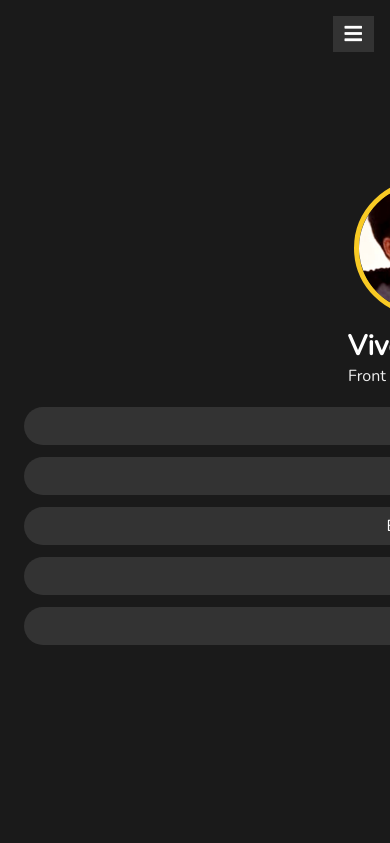
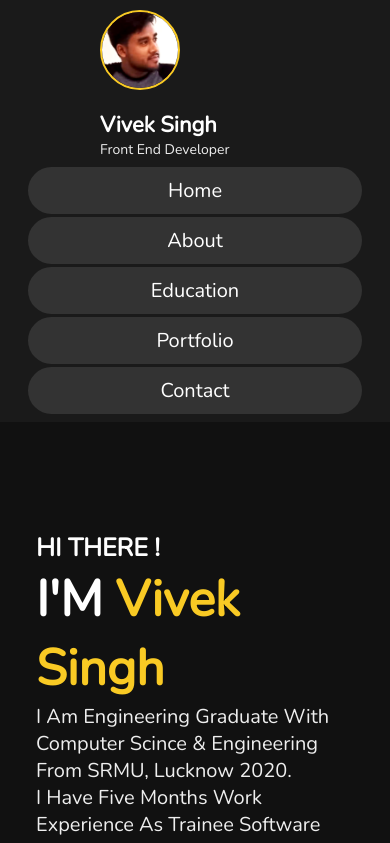
Before and after one commit to vivek0097/portfolio.github.io, a plain HTML site: page index.html in a window 390 px wide. Shown: the top 843 px of the page. Drawn offline with nearby package versions, Linux system fonts and the light colour scheme.

Commit message:
file updated

```diff
--- a/css/style.css
+++ b/css/style.css
@@ -44,12 +44,12 @@ html::-webkit-scrollbar-thumb:hover {
 body {
     background: #111;
     overflow-x: hidden;
-    padding-left: 35rem;
+    padding-left: 0rem;
 }
 
 section {
     min-height: 100vh;
-    padding: 1rem;
+    padding: 0rem;
 }
 /* button */
 .btn {
@@ -85,78 +85,106 @@ section {
 
 
 
+
+
+
 header{
+    margin: 0;
+    padding: 0;
+    width: 200px;
+
     position: fixed;
-    top: 0;
-    left: 0;
-    z-index: 1000;
     height: 100%;
-    width: 35rem;
+    overflow: auto;
     background: #1a1a1a;
-    display: flex;
-    align-items: center;
-    justify-content: center;
-    flex-flow: column;
-    text-align: center;
-
+    /* flex-flow: column; */
+    /* align-items: center; */
 }
 
-header .user img{
-    height: 17rem;
-    width: 17rem;
+header .user img {
+    height: 80px;
+    width: 80px;
     border-radius: 50%;
     object-fit: cover;
-    margin-bottom: 1rem;
-    border: .7rem solid var(--yellow)
+    margin-bottom: 16px;
+    border: 2px solid var(--yellow);
+   margin-left: 100px;
+   margin-top: 10px;
 
 }
 
 header .user .name{
-    font-size: 3.5rem;
+    font-size: 22px;
     color: #fff;
+    margin-left: 100px;
 }
-
 header .user .post{
-    font-size: 2rem;
+    font-size: 14px;
     color: #eee;
+    margin-left: 100px;
 }
 
 header .navbar{
-    width: 100%;
+    margin: 0;
+    padding: 0;
+    width: 200px;
+    background: #1a1a1a;
+    position: fixed;
+    height: 100%;
+    overflow: auto;
 }
 
 header .navbar ul{
     list-style: none;
-    padding: 1rem 3rem;
+    padding: 5px 25px;
+    overflow: auto;
 }
+
 header .navbar ul li a {
     display: block;
-    padding: 1rem;
-    margin: 1.5rem 0;
+  margin: 3px;
+  padding: 10px;
+  text-decoration: none;
     background: #333;
     color: #fff;
-    font-size: 2rem;
-    border-radius: 80px;
+    font-size: 20px;
+    border-radius: 50px;
+    text-align: center;
+    overflow: auto;
 }
-
 header .navbar ul li a:hover {
     background: var(--yellow);
 }
+div.content {
+    margin-left: 200px;
+    padding: 1px 16px;
+    height: 1000px;
 
-#menu {
-    position: fixed;
-    top: 2rem;
-    right: 2rem;
-    background: #333;
-    color: #fff;
-    cursor: pointer;
-    font-size: 2.5rem;
-    padding: 1rem 1.5rem;
-    z-index: 1000;
-    display: none;
-}
+  }
 
 
+  @media screen and (max-width: 700px) {
+    header {
+      width: 100%;
+      height: auto;
+      position: relative;
+    }
+    header .navbar{
+        width: 100%;
+        height: auto;
+        position: relative;
+    }
+
+    header .navbar ul li a {float: left;}
+    div.content {margin-left: 0;}
+  }
+
+  @media screen and (max-width: 400px) {
+    header .navbar ul li a {
+      text-align: center;
+      float: none;
+    }
+  }
 
 
 
@@ -166,7 +194,7 @@ header .navbar ul li a:hover {
     display: flex;
     justify-content: center;
     flex-flow: column;
-    padding: 0 15rem;
+    padding: 0 20px;
 }
 .home h3{
     font-size: 2.5rem;
@@ -198,7 +226,7 @@ color:var(--yellow)
 }
 .about .row .info {
 flex: 1 1 48rem;
-padding: 2rem 1rem;
+padding: 30px 20px;
 padding-left: 6rem;
 }
 
@@ -382,76 +410,3 @@ padding-bottom: 2rem;
     color: var(--yellow);
 
 }
-
-
-
-
-
-
-
-
-
-
-
-
-
-
-
- /* media queries */
-@media (max-width:1200px) {
-    html {
-        font-size: 55%;
-    }
-
-    .home{
-     padding: 1rem 4rem;
-    }
-}
-
-@media (max-width:991px) {
-   header {
-       left: -120%;
-   }
-   #menu{
-       display: block;
-   }
-
-   header.toggle{
-    left: 0%;
-   }
-
-   body{
-       padding: 0;
-   }
-}
-
-@media (max-width:768px) {
-   html {
-       font-size: 50%;
-   }
- }
-
-
-
-@media (max-width:400px) {
-   header {
-    width: 100vh;
-   }
-   .heading{
-       margin: 0 3rem;
-   }
-   .about .row .counter .box{
-        width: 100%;
-   }
-
-   .education .box-container .box{
-       width: 100%;
-   }
-   .portfolio .box-container .box{
-       width: 100%;
-   }
-   .contact .row form{
-       margin: 3rem 0;
-   }
-
-}
--- a/index.html
+++ b/index.html
@@ -11,6 +11,8 @@
       rel="stylesheet"
       href="https://cdnjs.cloudflare.com/ajax/libs/font-awesome/5.15.4/css/all.min.css"
     />
+
+
 
     <link rel="stylesheet" href="css/style.css" />
   </head>
@@ -35,8 +37,8 @@
     </header>
 
     <!---header section end-->
+    <div class="content">
 
-    <div id="menu" class="fas fa-bars"></div>
 
     <!-----home section start------>
 
@@ -229,6 +231,8 @@
       </div>
     </section>
 
+
+    </div>
     <!-------contact section end--------->
 
     <!---scroll top button-->
--- a/js/script.js
+++ b/js/script.js
@@ -1,20 +1,5 @@
 $(document).ready(function() {
 
-  $("#menu").click(function() {
-    $(this).toggleClass("fa-times");
-    $('header').toggleClass('toggle');
-  });
-
-  $(window).on("scroll load",function(){
-    $("#menu").removeClass("fa-times");
-    $("header").toggleClass("toggle");
-
-    if($(window).scrollTop() > 0){
-      $('.top').show();
-    }else{
-      $('.top').hide();
-    }
-  });
 
   //smooth scrolling
 
```
